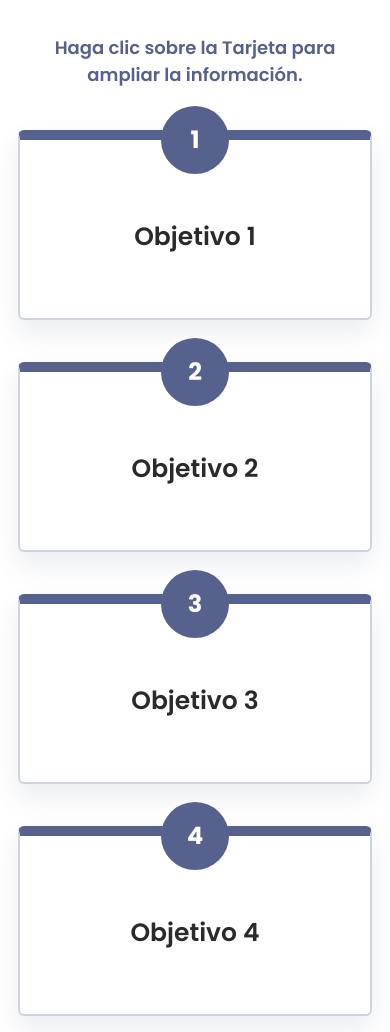
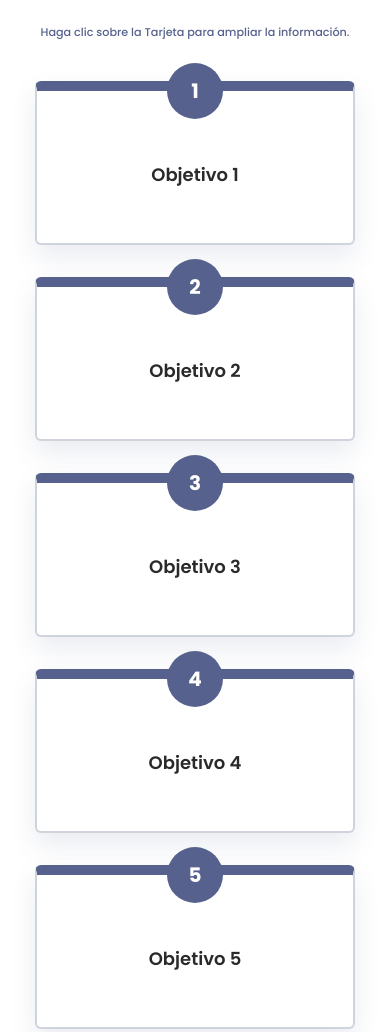
Before and after one commit to Departamento-Innovacion-Academica/Objetivos_Analisis_Multivariado, a plain HTML site: page index.html in a window 390 px wide. Shown: the top 1032 px of the page. Drawn offline with Linux system fonts and the light colour scheme.

Commit message:
Refactor index.html for layout and modal updates
Refactor styles and structure for improved layout and responsiveness. Update modal functionality and card interactions.

```diff
--- a/index.html
+++ b/index.html
@@ -27,30 +27,35 @@
       font-family: "Poppins", sans-serif;
       background: #ffffff;
       color: var(--text);
+      min-height: 100vh;
+      display: flex;
+      flex-direction: column;
+      align-items: center;
+      justify-content: center;
+      padding: 2rem 1.5rem;
     }
 
     .section-header {
       width: min(100%, 1220px);
-      margin: 0 auto;
-      padding: 42px 24px 0;
-      text-align: center;
+      margin: 0 auto 2.5rem;
+      text-align: right;
     }
 
     .section-header p {
       margin: 0;
       color: var(--primary);
-      font-size: 22px;
+      font-size: 0.85rem;
       line-height: 1.5;
-      font-weight: 600;
+      font-weight: 500;
+      font-family: "Poppins", sans-serif;
     }
 
     .cards-section {
       width: min(100%, 1220px);
       margin: 0 auto;
-      padding: 56px 24px;
       display: grid;
       grid-template-columns: repeat(6, 1fr);
-      gap: 48px 20px;
+      gap: 2rem 1.5rem;
     }
 
     .info-card {
@@ -59,8 +64,8 @@
       border: 2px solid var(--border);
       border-top: 10px solid var(--primary);
       border-radius: 6px;
-      min-height: 250px;
-      padding: 48px 22px 28px;
+      min-height: 200px;
+      padding: 48px 16px 28px;
       box-shadow: 0 12px 26px rgba(86, 98, 141, 0.12);
       display: flex;
       align-items: center;
@@ -70,6 +75,7 @@
         transform 0.28s ease,
         box-shadow 0.28s ease,
         border-color 0.28s ease;
+      cursor: pointer;
     }
 
     .info-card::before {
@@ -112,6 +118,7 @@
       font-weight: 700;
       line-height: 1;
       z-index: 2;
+      font-family: "Poppins", sans-serif;
       transition:
         transform 0.28s ease,
         box-shadow 0.28s ease;
@@ -127,12 +134,14 @@
       position: relative;
       z-index: 1;
       width: 100%;
+      height: 100%;
+      min-height: 120px;
       border: 0;
       background: transparent;
       color: var(--text);
       font-family: "Poppins", sans-serif;
-      font-size: 31px;
-      line-height: 1.35;
+      font-size: 22px;
+      line-height: 1.3;
       font-weight: 600;
       text-align: center;
       cursor: pointer;
@@ -140,6 +149,10 @@
       transition:
         color 0.28s ease,
         transform 0.28s ease;
+      display: flex;
+      align-items: center;
+      justify-content: center;
+      word-break: break-word;
     }
 
     .objective-button:hover,
@@ -157,6 +170,7 @@
       grid-column: span 3;
     }
 
+    /* ===== MODAL ===== */
     .modal-overlay {
       position: fixed;
       inset: 0;
@@ -182,6 +196,7 @@
       padding: 54px 42px 42px;
       box-shadow: 0 28px 70px rgba(31, 35, 50, 0.34);
       animation: modalIn 0.25s ease;
+      font-family: "Poppins", sans-serif;
     }
 
     .modal-number {
@@ -199,6 +214,7 @@
       justify-content: center;
       font-size: 31px;
       font-weight: 700;
+      font-family: "Poppins", sans-serif;
     }
 
     .modal-title {
@@ -208,6 +224,7 @@
       line-height: 1.25;
       font-weight: 700;
       text-align: center;
+      font-family: "Poppins", sans-serif;
     }
 
     .modal-text {
@@ -217,6 +234,7 @@
       line-height: 1.6;
       font-weight: 400;
       text-align: left;
+      font-family: "Poppins", sans-serif;
     }
 
     .modal-close {
@@ -238,6 +256,7 @@
       transition:
         background-color 0.25s ease,
         transform 0.25s ease;
+      font-family: "Poppins", sans-serif;
     }
 
     .modal-close:hover,
@@ -256,13 +275,13 @@
         opacity: 0;
         transform: translateY(18px) scale(0.96);
       }
-
       to {
         opacity: 1;
         transform: translateY(0) scale(1);
       }
     }
 
+    /* ===== RESPONSIVE ===== */
     @media (max-width: 1024px) {
       .cards-section {
         grid-template-columns: repeat(2, 1fr);
@@ -274,39 +293,72 @@
       }
 
       .objective-button {
-        font-size: 27px;
+        font-size: 20px;
+        min-height: 100px;
       }
     }
 
-    @media (max-width: 640px) {
-      .section-header {
-        padding: 34px 18px 0;
+    @media (max-width: 768px) {
+      body {
+        padding: 1.5rem 1rem;
       }
 
       .section-header p {
+        font-size: 0.75rem;
+      }
+
+      .cards-section {
+        gap: 2rem 1.2rem;
+      }
+
+      .objective-button {
         font-size: 18px;
+        min-height: 90px;
+      }
+
+      .card-number {
+        width: 60px;
+        height: 60px;
+        top: -30px;
+        font-size: 22px;
+      }
+    }
+
+    @media (max-width: 480px) {
+      .section-header {
+        text-align: center;
+      }
+
+      .section-header p {
+        font-size: 0.7rem;
       }
 
       .cards-section {
         grid-template-columns: 1fr;
-        gap: 42px;
-        padding: 42px 18px;
+        gap: 2rem;
+        max-width: 320px;
+      }
+
+      .card-small,
+      .card-large {
+        grid-column: span 1;
       }
 
       .info-card {
-        min-height: 190px;
-        padding: 44px 22px 28px;
+        min-height: 160px;
+        padding: 44px 16px 28px;
       }
 
       .objective-button {
-        font-size: 25px;
+        font-size: 18px;
+        min-height: 80px;
       }
 
       .card-number {
-        width: 68px;
-        height: 68px;
-        top: -34px;
-        font-size: 24px;
+        width: 56px;
+        height: 56px;
+        top: -28px;
+        font-size: 20px;
       }
 
       .modal-content {
@@ -339,7 +391,8 @@
   </header>
 
   <section class="cards-section">
-    <article class="info-card card-small">
+    <!-- Objetivo 1 -->
+    <article class="info-card card-small" onclick="openModalFromCard(this)">
       <div class="card-number">1</div>
       <button
         class="objective-button"
@@ -352,7 +405,8 @@
       </button>
     </article>
 
-    <article class="info-card card-small">
+    <!-- Objetivo 2 -->
+    <article class="info-card card-small" onclick="openModalFromCard(this)">
       <div class="card-number">2</div>
       <button
         class="objective-button"
@@ -365,7 +419,8 @@
       </button>
     </article>
 
-    <article class="info-card card-small">
+    <!-- Objetivo 3 -->
+    <article class="info-card card-small" onclick="openModalFromCard(this)">
       <div class="card-number">3</div>
       <button
         class="objective-button"
@@ -378,7 +433,8 @@
       </button>
     </article>
 
-    <article class="info-card card-large">
+    <!-- Objetivo 4 -->
+    <article class="info-card card-large" onclick="openModalFromCard(this)">
       <div class="card-number">4</div>
       <button
         class="objective-button"
@@ -391,7 +447,8 @@
       </button>
     </article>
 
-    <article class="info-card card-large">
+    <!-- Objetivo 5 -->
+    <article class="info-card card-large" onclick="openModalFromCard(this)">
       <div class="card-number">5</div>
       <button
         class="objective-button"
@@ -405,6 +462,7 @@
     </article>
   </section>
 
+  <!-- ===== MODAL ===== -->
   <div class="modal-overlay" id="objectiveModal" aria-hidden="true">
     <div class="modal-content" role="dialog" aria-modal="true" aria-labelledby="modalTitle">
       <div class="modal-number" id="modalNumber">1</div>
@@ -427,6 +485,13 @@
     const objectiveButtons = document.querySelectorAll(".objective-button");
 
     let lastFocusedButton = null;
+
+    function openModalFromCard(card) {
+      const button = card.querySelector(".objective-button");
+      if (button) {
+        openModal(button);
+      }
+    }
 
     function openModal(button) {
       lastFocusedButton = button;
@@ -453,7 +518,8 @@
     }
 
     objectiveButtons.forEach((button) => {
-      button.addEventListener("click", () => {
+      button.addEventListener("click", (e) => {
+        e.stopPropagation();
         openModal(button);
       });
     });
```
